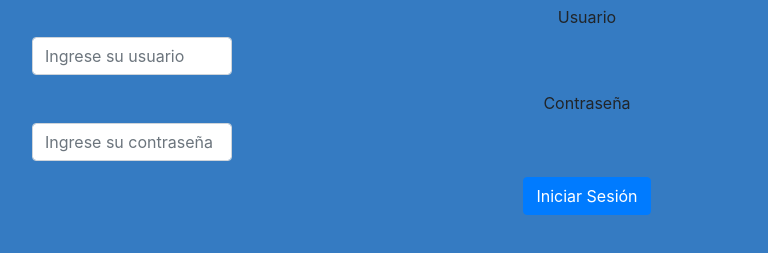
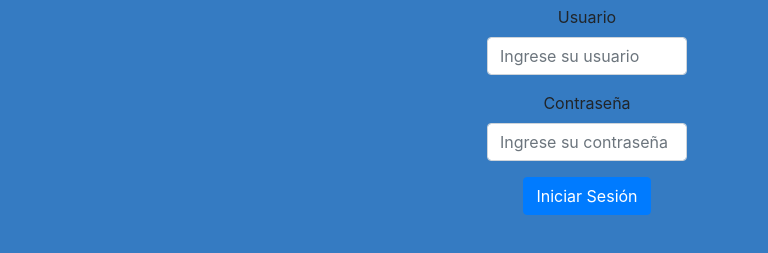
Before and after one commit to FedericaTaborda/Fotofilm, a plain HTML site: page frontend/login.html in a window 1280 px wide. Shown: the part 199-452 px from the top of the page, without its empty margins (53-821 px from the left). Drawn offline with nearby package versions, Linux system fonts and the light colour scheme.

Commit message:
login.html

```diff
--- a/frontend/login.html
+++ b/frontend/login.html
@@ -13,13 +13,13 @@
 
     <div class="container mt-5">
         <h1>Grafica Fotofilm</h1>
-        <div class="form-group">
+        <div class="form-group text-center">
             <label for="username">Usuario</label>
-            <input type="text" id="username" class="form-control" placeholder="Ingrese su usuario" style="width: 200px;">
+            <input type="text" id="username" class="form-control mx-auto" placeholder="Ingrese su usuario" style="width: 200px;">
         </div>
-        <div class="form-group">
+        <div class="form-group text-center">
             <label for="password">Contraseña</label>
-            <input type="password" id="password" class="form-control" placeholder="Ingrese su contraseña" style="width: 200px;" >
+            <input type="password" id="password" class="form-control mx-auto" placeholder="Ingrese su contraseña" style="width: 200px;" >
         </div>
         <button class="btn btn-primary" onclick="login()">Iniciar Sesión</button>
        <!--<p class="mt-3">¿No tienes una cuenta? <a href="index.html">Regresar a la aplicación</a></p>-->
```
